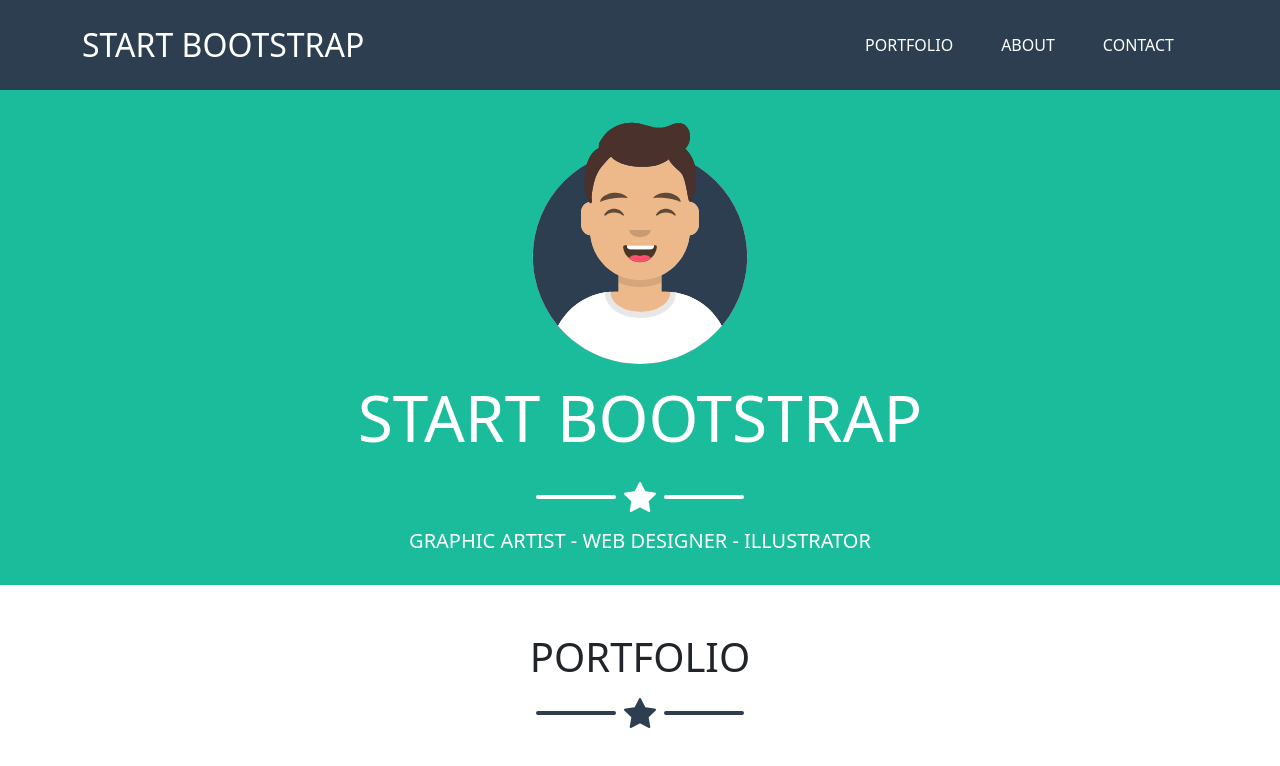
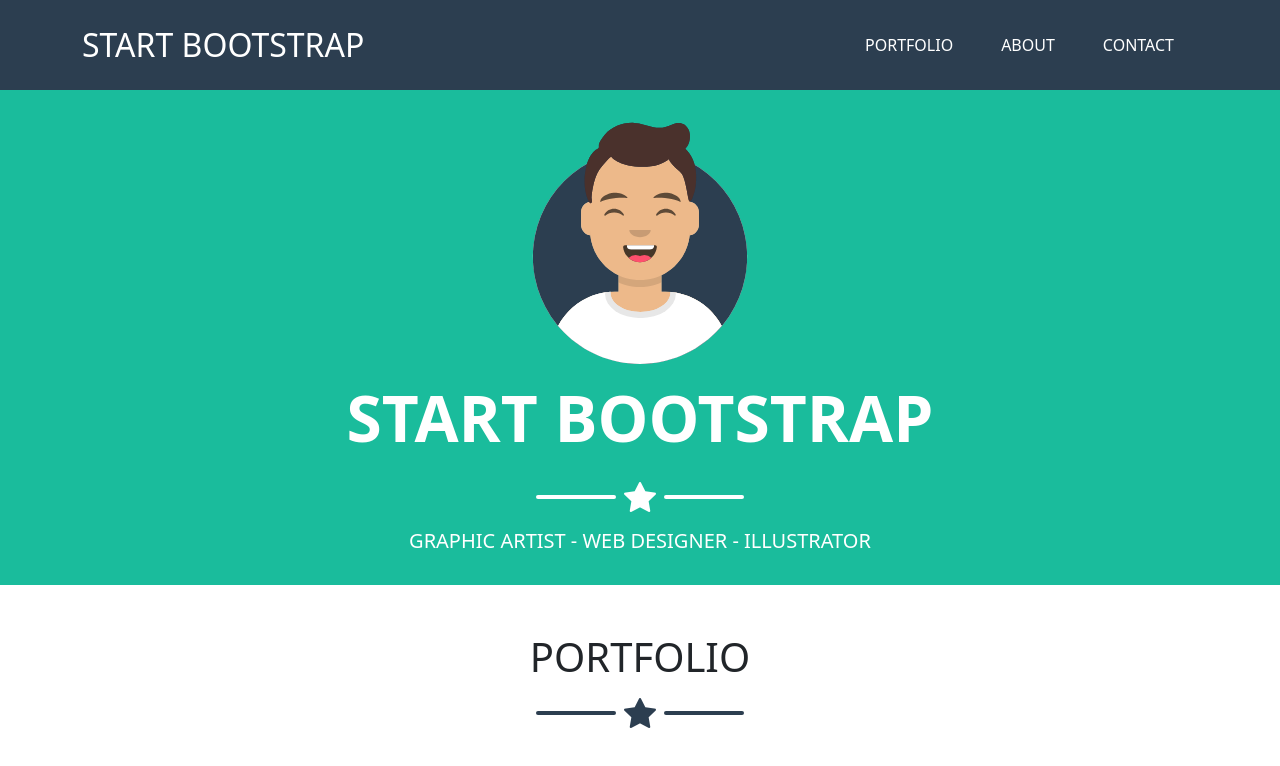
Before and after one commit to tarex7/html-css-bootstrap-freelancer, a plain HTML site: page index.html in a window 1280 px wide. Shown: the top 766 px of the page. Drawn offline with nearby package versions, Linux system fonts and the light colour scheme.

Commit message:
h1 fixed

```diff
--- a/index.html
+++ b/index.html
@@ -65,7 +65,7 @@
       <div class="container">
         <div class="row justify-content-center text-center">
           <img src="./img/avatar.svg" alt="" />
-          <h1 class="display-3 my-3">Start bootstrap</h1>
+          <h1 class="display-3 my-3  fw-bold">Start bootstrap</h1>
         </div>
         <!-- Star divider -->
         <div class="d-flex justify-content-center align-items-center">
```
